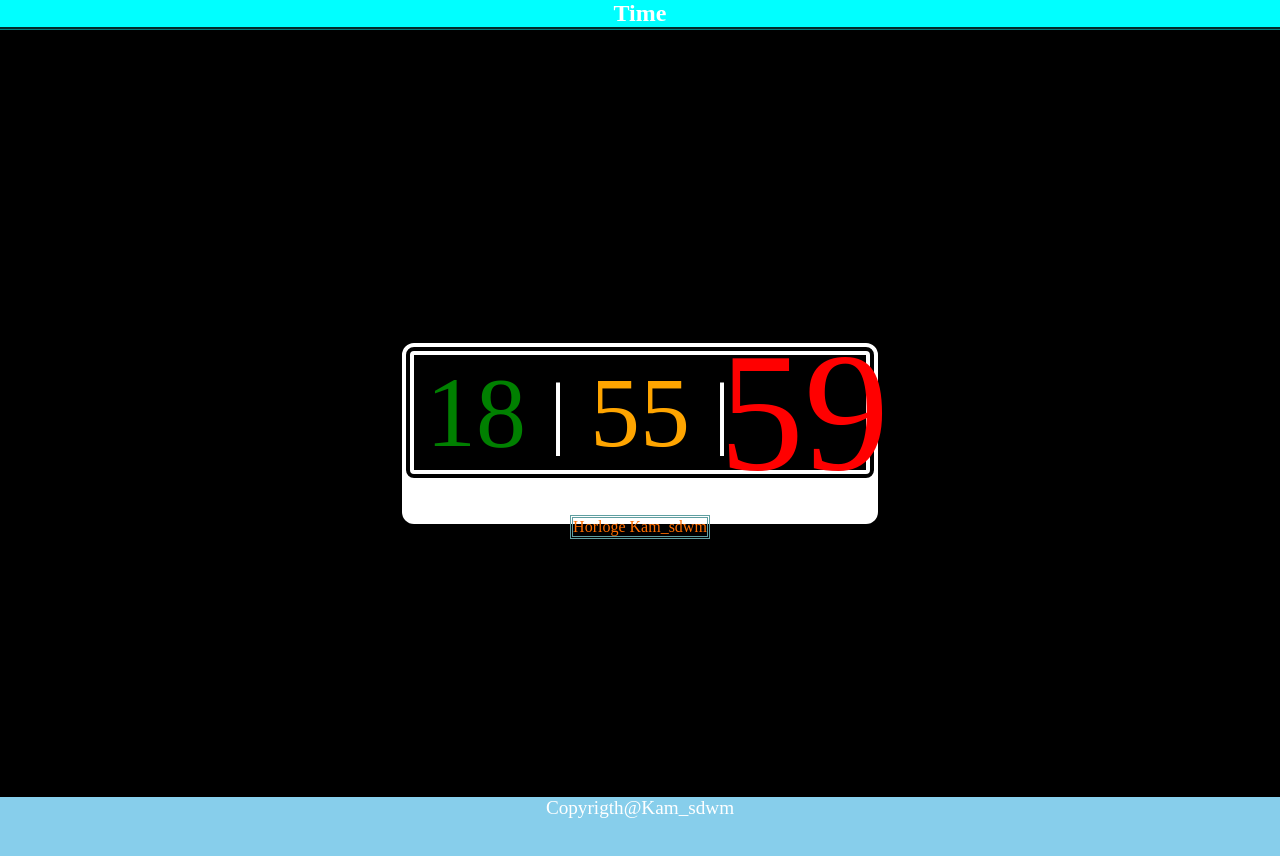
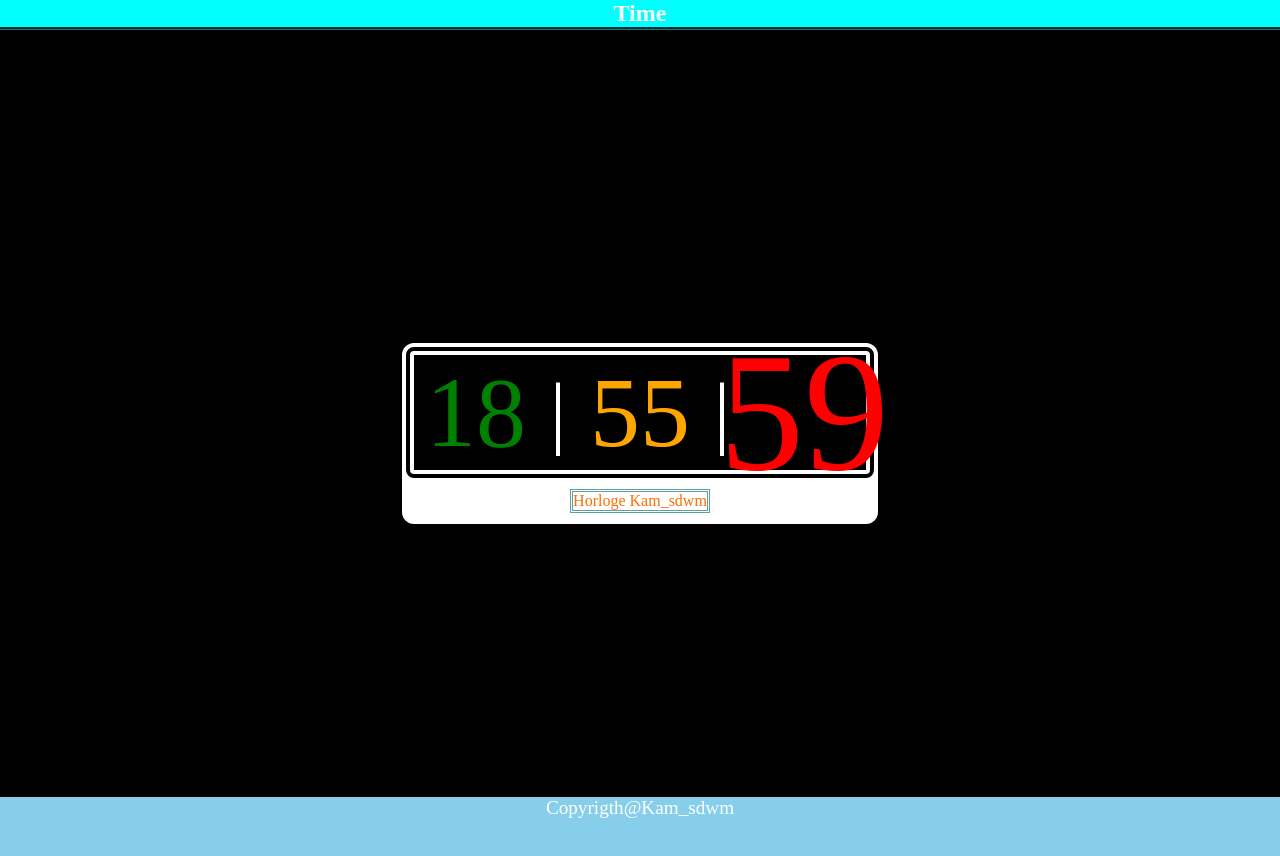
Before and after one commit to baryb9457/Heure, a plain HTML site: page index.html in a window 1280 px wide. Shown: the top 856 px of the page. Drawn offline with Linux system fonts and the light colour scheme.

Commit message:
Change margin-top to 178px and fix HTML closing tag

```diff
--- a/index.html
+++ b/index.html
@@ -111,7 +111,7 @@
         color: red;
         place-self: center;
         position: absolute;
-        margin-top: 18%;
+        margin-top: 178px;
       }
       li{
         text-align: center;
```
